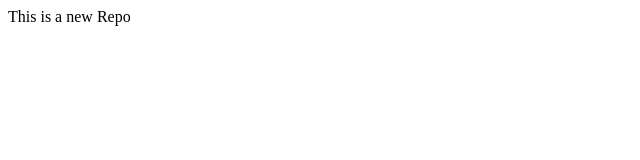
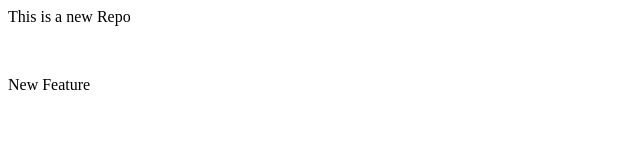
Before and after one commit to Nikh7l/Local_Repo, a plain HTML site: page index.html in a window 1280 px wide. Shown: the whole page, without its empty margins (0-640 px from the left). Drawn offline with Linux system fonts and the light colour scheme.

Commit message:
New Feature Added

```diff
--- a/index.html
+++ b/index.html
@@ -1 +1,3 @@
 <p>This is a new Repo</p>
+<br>
+<p>New Feature</p>
```
